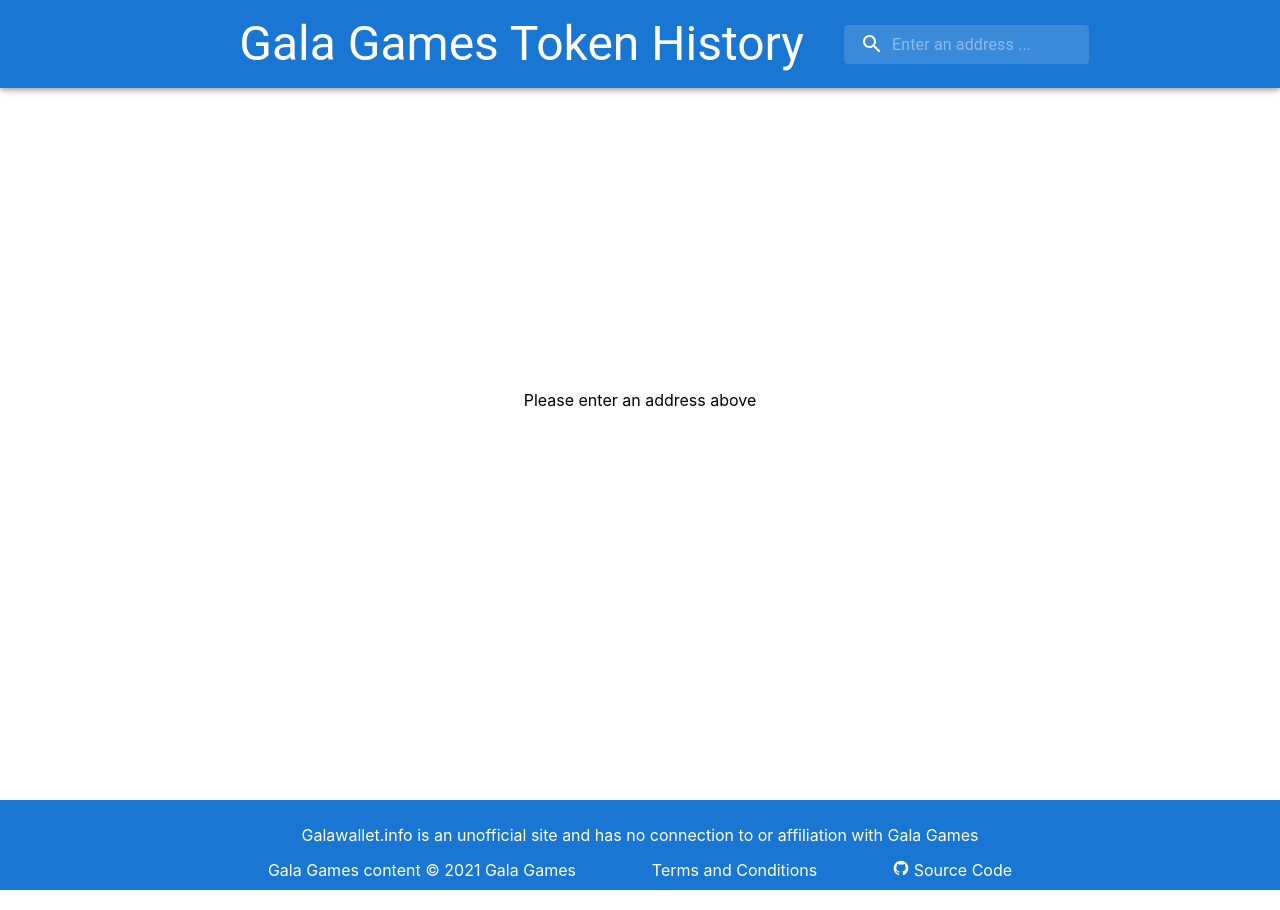
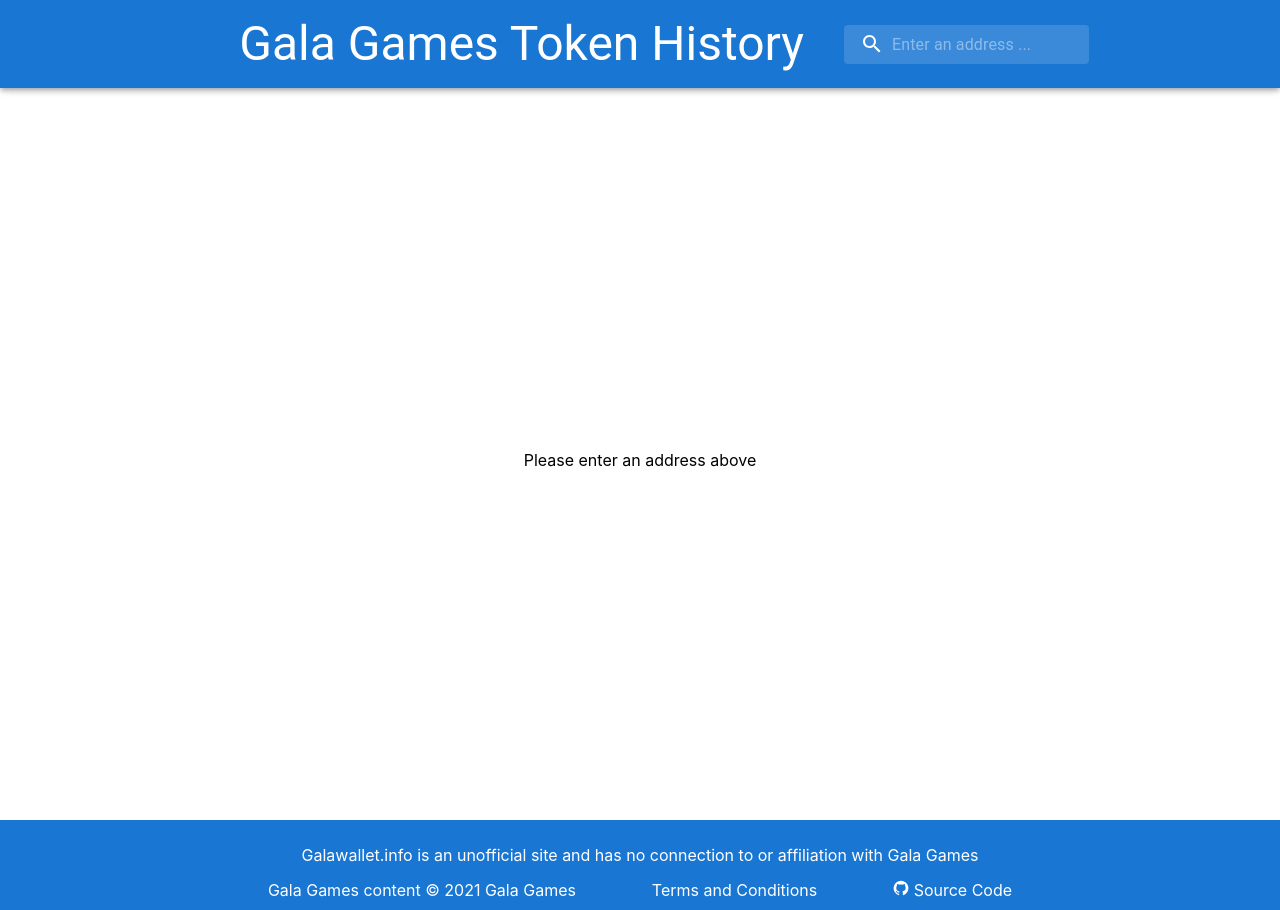
Before and after one commit to smith-phil/gala-history-app, a React (Create React App) app: page / in a window 1280 px wide. Built offline with nearby package versions, Linux system fonts and the light colour scheme.

Commit message:
Change Box minHeight to 90vh

```diff
--- a/src/App.tsx
+++ b/src/App.tsx
@@ -50,7 +50,8 @@
         display="flex"
         justifyContent="center"
         alignItems="center"
-        minHeight="100vh"
+        minHeight="90vh"
+        paddingTop={'100px'}
       >
         <Container pageWidth={1100} flexDirection={'row'} justifyContent={'center'}>
           {showLoading && (
```
